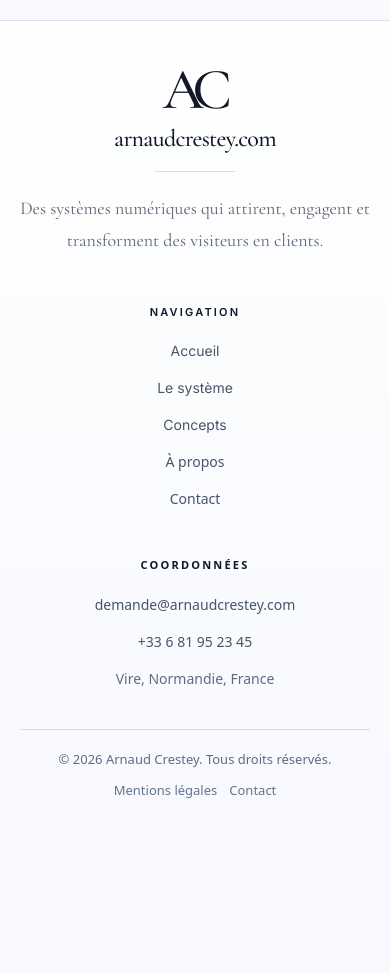
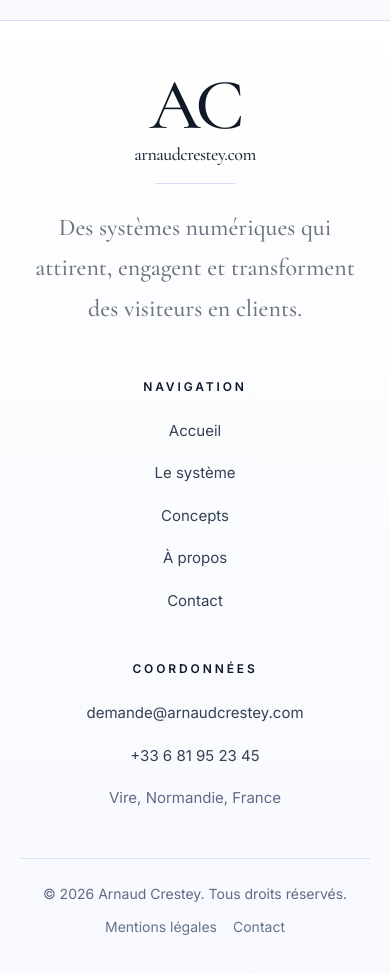
Before and after one commit to arnaudcrestey/portail-site-vitrine, a Next.js app: page / in a window 390 px wide. Shown: the part 4920-5893 px from the top of the page. Before the commit the page ends 5761 px from the top, so only its background shows below. Built offline with nearby package versions, Linux system fonts and the light colour scheme.

Commit message:
Update footer.tsx

```diff
--- a/components/footer.tsx
+++ b/components/footer.tsx
@@ -1,13 +1,13 @@
 import Link from 'next/link';
 import { Cormorant_Garamond, Inter } from 'next/font/google';
 
-const monogramFont = Cormorant_Garamond({
+const monogram = Cormorant_Garamond({
   subsets: ['latin'],
-  weight: ['400', '500', '600'],
+  weight: ['500', '600'],
   style: ['normal'],
 });
 
-const textFont = Inter({
+const bodyFont = Inter({
   subsets: ['latin'],
   weight: ['400', '500', '600'],
 });
@@ -15,89 +15,82 @@ const textFont = Inter({
 export function Footer() {
   return (
     <footer className="mt-20 border-t border-[#d9def8] bg-[linear-gradient(180deg,#ffffff_0%,#f7f9fe_100%)]">
-      <div className="mx-auto max-w-6xl px-5 py-10 sm:px-6 sm:py-12 lg:px-8 lg:py-16">
-        <div className="grid gap-12 sm:gap-14 md:grid-cols-[minmax(0,1.35fr)_180px_220px] md:justify-between md:gap-16">
+      <div className="mx-auto max-w-6xl px-5 py-12 sm:px-6 sm:py-14 lg:px-8 lg:py-16">
+        <div className="grid gap-12 md:grid-cols-[minmax(0,1.35fr)_180px_220px] md:items-start md:justify-between md:gap-16">
+          {/* Bloc signature */}
           <div className="flex justify-center md:justify-start">
-            <div className="max-w-sm text-center">
+            <div className="max-w-md text-center md:max-w-[440px]">
               <Link href="/" className="inline-block">
                 <div className="flex flex-col items-center leading-none">
-                  <div className={`${monogramFont.className} relative flex items-center justify-center`}>
-                    <span className="text-[58px] font-medium tracking-[-0.06em] text-[#111827] sm:text-[66px] lg:text-[74px]">
-                      A
-                    </span>
-                    <span className="-ml-2 text-[58px] font-medium tracking-[-0.08em] text-[#111827] sm:text-[66px] lg:text-[74px]">
-                      C
-                    </span>
-                  </div>
+                  <span
+                    className={`${monogram.className} text-[72px] font-medium tracking-[-0.06em] text-[#111827] sm:text-[84px] lg:text-[92px]`}
+                    aria-label="Arnaud Crestey"
+                  >
+                    AC
+                  </span>
 
                   <span
-                    className={`${monogramFont.className} mt-2 text-[24px] font-medium tracking-[-0.03em] text-[#0f172a] sm:text-[26px] lg:text-[28px]`}
+                    className={`${monogram.className} mt-1 text-[18px] font-medium tracking-[-0.03em] text-[#1f2937] sm:text-[20px] lg:text-[22px]`}
                   >
                     arnaudcrestey.com
                   </span>
                 </div>
               </Link>
 
-              <div className="mx-auto mt-5 h-px w-20 bg-[#d7dceb]" />
+              <div className="mx-auto mt-5 h-px w-20 bg-[#d6ddf7]" />
 
               <p
-                className={`${monogramFont.className} mx-auto mt-5 max-w-[30rem] text-[18px] italic leading-8 text-[#5b6474] sm:text-[20px]`}
+                className={`${monogram.className} mx-auto mt-6 max-w-[520px] text-[24px] leading-[1.7] text-[#6b7280] sm:text-[28px]`}
               >
-                Des systèmes numériques qui attirent, engagent et transforment des visiteurs en clients.
+                Des systèmes numériques qui attirent, engagent
+                <br className="hidden sm:block" />
+                <span className="sm:hidden"> </span>
+                et transforment des visiteurs en clients.
               </p>
             </div>
           </div>
 
+          {/* Navigation */}
           <div className="flex justify-center md:block md:justify-self-center">
             <div className="w-full max-w-[220px] text-center md:w-[180px] md:text-left">
               <h3
-                className={`${textFont.className} text-[11px] font-semibold uppercase tracking-[0.2em] text-[#0f172a] sm:text-xs`}
+                className={`${bodyFont.className} text-[12px] font-semibold uppercase tracking-[0.24em] text-[#0f172a]`}
               >
                 Navigation
               </h3>
 
-              <nav className="mt-5 flex flex-col items-center gap-4 md:items-start">
-                <Link
-                  href="/"
-                  className={`${textFont.className} text-[14px] text-[#475569] transition hover:text-[#1d4ed8] sm:text-[15px]`}
-                >
+              <nav className={`${bodyFont.className} mt-6 flex flex-col items-center gap-5 md:items-start`}>
+                <Link href="/" className="text-[15px] text-[#334155] transition hover:text-[#1d4ed8]">
                   Accueil
                 </Link>
-                <Link
-                  href="/systeme"
-                  className={`${textFont.className} text-[14px] text-[#475569] transition hover:text-[#1d4ed8] sm:text-[15px]`}
-                >
+                <Link href="/systeme" className="text-[15px] text-[#334155] transition hover:text-[#1d4ed8]">
                   Le système
                 </Link>
-                <Link
-                  href="/concepts"
-                  className={`${textFont.className} text-[14px] text-[#475569] transition hover:text-[#1d4ed8] sm:text-[15px]`}
-                >
+                <Link href="/concepts" className="text-[15px] text-[#334155] transition hover:text-[#1d4ed8]">
                   Concepts
                 </Link>
-                <Link
-                  href="/a-propos"
-                  className="text-[14px] text-[#475569] transition hover:text-[#1d4ed8] sm:text-[15px]"
-                >
+                <Link href="/a-propos" className="text-[15px] text-[#334155] transition hover:text-[#1d4ed8]">
                   À propos
                 </Link>
-                <Link
-                  href="/contact"
-                  className="text-[14px] text-[#475569] transition hover:text-[#1d4ed8] sm:text-[15px]"
-                >
+                <Link href="/contact" className="text-[15px] text-[#334155] transition hover:text-[#1d4ed8]">
                   Contact
                 </Link>
               </nav>
             </div>
           </div>
 
+          {/* Coordonnées */}
           <div className="flex justify-center md:block md:justify-self-end">
             <div className="w-full max-w-[260px] text-center md:w-[220px] md:text-left">
-              <h3 className="text-[11px] font-semibold uppercase tracking-[0.2em] text-[#0f172a] sm:text-xs">
+              <h3
+                className={`${bodyFont.className} text-[12px] font-semibold uppercase tracking-[0.24em] text-[#0f172a]`}
+              >
                 Coordonnées
               </h3>
 
-              <div className="mt-5 flex flex-col items-center gap-4 text-[14px] text-[#475569] sm:text-[15px] md:items-start">
+              <div
+                className={`${bodyFont.className} mt-6 flex flex-col items-center gap-5 text-[15px] text-[#334155] md:items-start`}
+              >
                 <a
                   href="mailto:demande@arnaudcrestey.com"
                   className="break-all transition hover:text-[#1d4ed8]"
@@ -115,11 +108,14 @@ export function Footer() {
           </div>
         </div>
 
-        <div className="mt-10 border-t border-[#d9def8] pt-5 sm:mt-12 sm:pt-6">
-          <div className="flex flex-col gap-3 text-center text-[13px] text-[#64748b] sm:text-sm md:flex-row md:items-center md:justify-between md:text-left">
+        {/* Bas de footer */}
+        <div className="mt-12 border-t border-[#d9def8] pt-6">
+          <div
+            className={`${bodyFont.className} flex flex-col gap-3 text-center text-[14px] text-[#64748b] md:flex-row md:items-center md:justify-between md:text-left`}
+          >
             <p>© 2026 Arnaud Crestey. Tous droits réservés.</p>
 
-            <div className="flex flex-wrap items-center justify-center gap-3 sm:gap-4 md:justify-end">
+            <div className="flex flex-wrap items-center justify-center gap-4 md:justify-end">
               <Link href="/mentions-legales" className="transition hover:text-[#1d4ed8]">
                 Mentions légales
               </Link>
```
